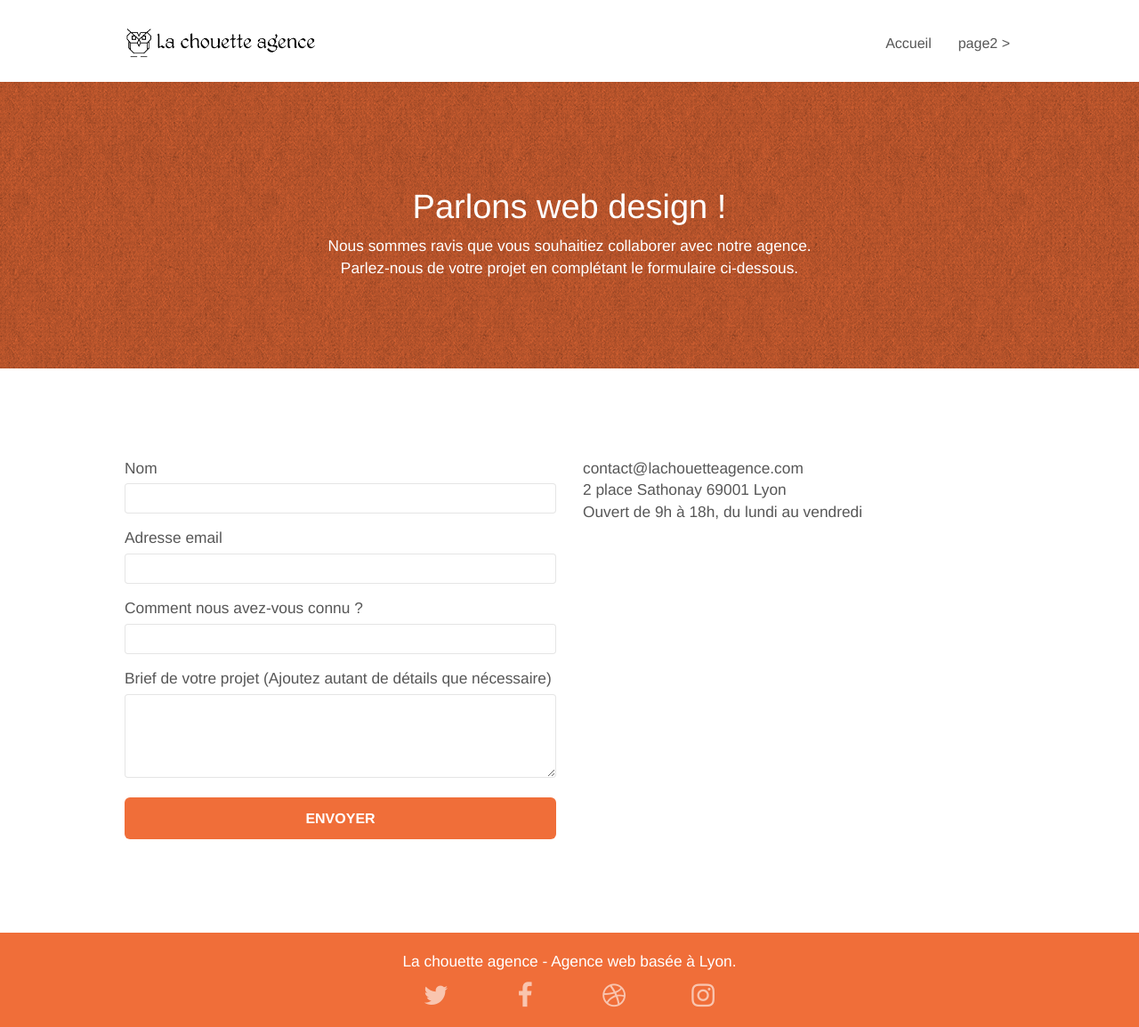
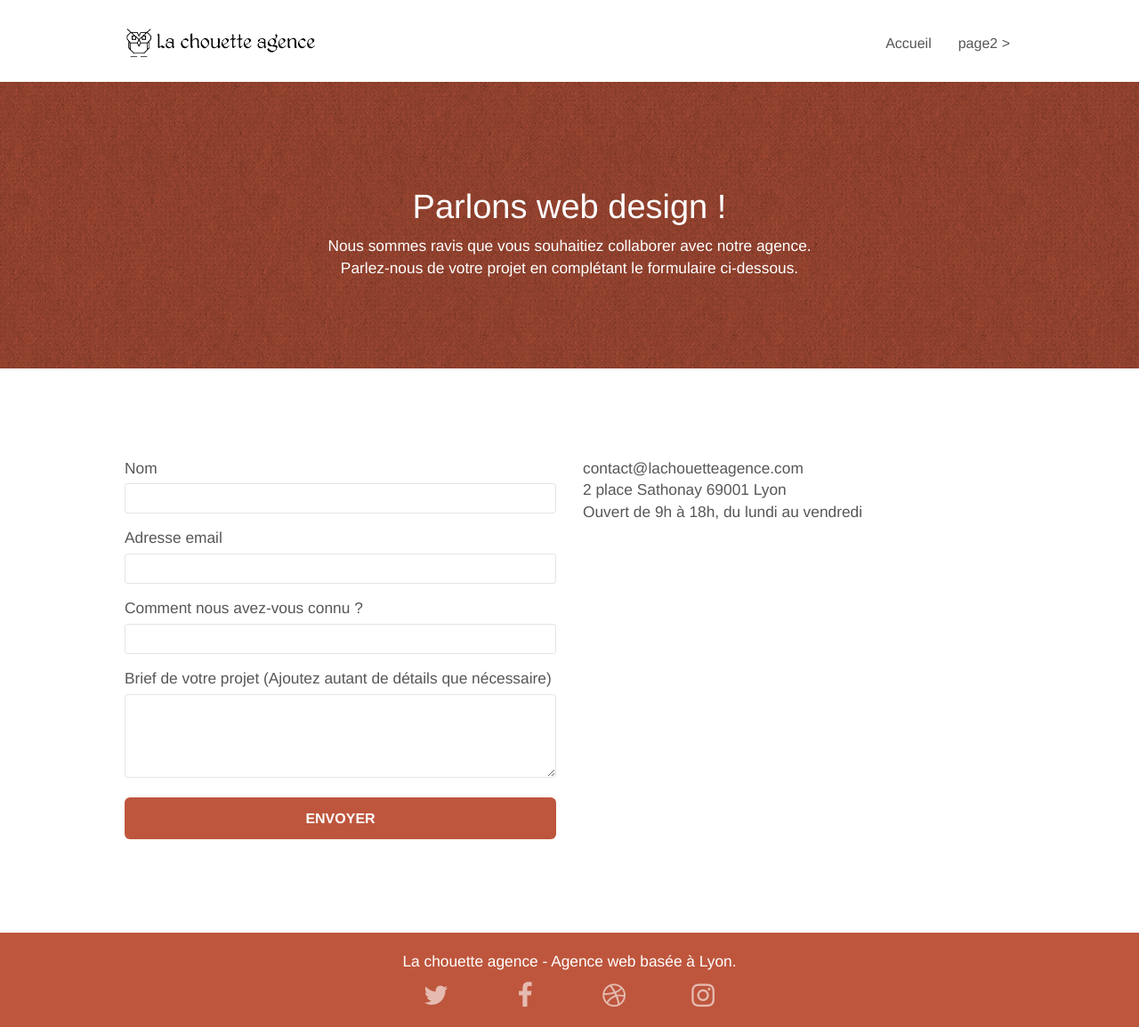
Before and after one commit to ValM34/ValentinMoreau_4_28-05-2021, a plain HTML site: page page2.html in a window 1280 px wide. Shown: the whole page at 89% size. Drawn offline with nearby package versions, Linux system fonts and the light colour scheme; files that its build step writes are made by us from their sources; a script that the page names is missing.

Commit message:
correction contraste

```diff
--- a/style.css
+++ b/style.css
@@ -808,11 +808,11 @@ h4 {
 }
 
 .bgc-atomic-tangerine {
-    background-color: #f06e39;
+    background-color: #BE563D;
 }
 
 .bgc-atomic-tangerine-2 {
-    background-color: #f06e39;
+    background-color: #BE563D;
     z-index: -2;
 }
 
@@ -821,12 +821,12 @@ h4 {
 }
 
 .btn-atomic-tangerine {
-    background: #F06E39;
+    background: #BE563D;
     color: #FFFFFF!important;
 }
 
 .btn-atomic-tangerine:hover {
-    background: #c27956!important;
+    background: #9A4632!important;
     color: #FFFFFF!important;
 }
 
```
